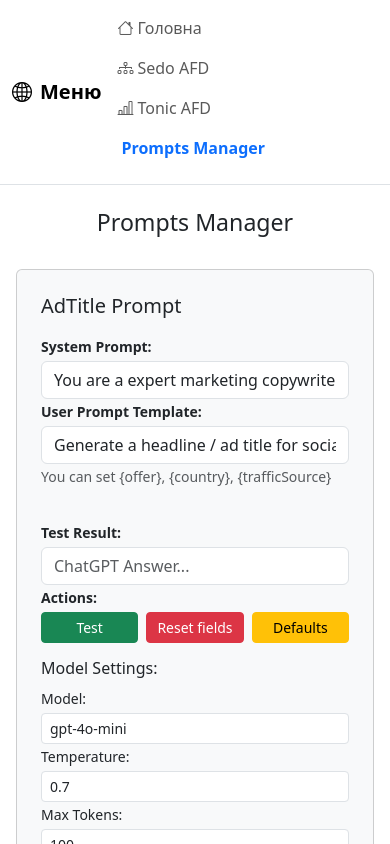
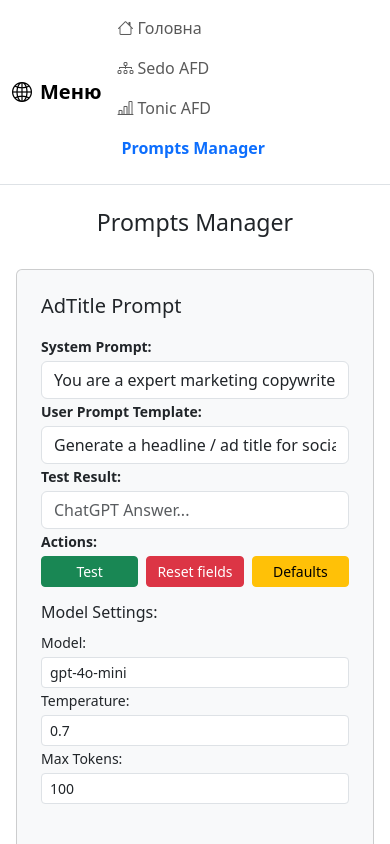
Before and after one commit to GoldenSpade/buy-domains-add-compaigns, a Vue app: page /prompts-manager in a window 390 px wide. Shown: the top 844 px of the page. Built offline with nearby package versions, Linux system fonts and the light colour scheme.

Commit message:
add SEO to chatGPT backend adTitle prompt & fix for mobile devices

```diff
--- a/src/components/promptsManager/ChatGptPromptsManager.vue
+++ b/src/components/promptsManager/ChatGptPromptsManager.vue
@@ -5,7 +5,7 @@
       <h5 class="mb-3">AdTitle Prompt</h5>
 
       <!-- System Prompt -->
-      <div class="row mb-3">
+      <div class="row">
         <div class="col-md-6">
           <label class="form-label fw-bold">System Prompt:</label>
           <input
@@ -21,14 +21,8 @@
             placeholder="Enter user prompt template with {offer}, {country}, {trafficSource} placeholders..."
             v-model="chatGptStore.prompts.adTitle.userPromptTemplate"
           />
-          <small class="form-text text-muted">
-            You can set {offer}, {country}, {trafficSource}
-          </small>
         </div>
       </div>
-
-      <!-- User Prompt Template -->
-      <div class="row mb-3"></div>
 
       <!-- Test and Result -->
       <div class="row">
```
Also changed, not shown: 1 other file (tests, documents, lock files or other folders).
